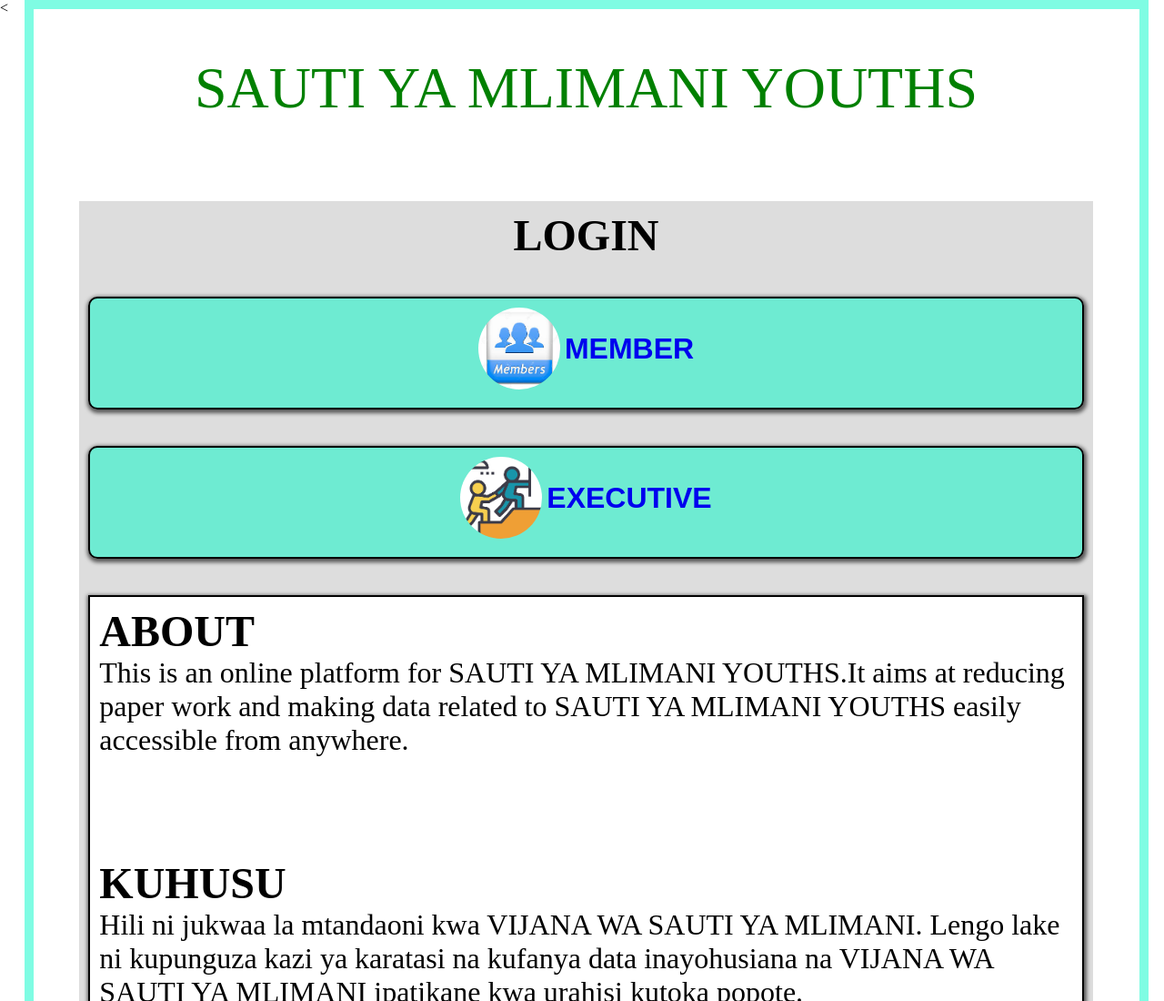
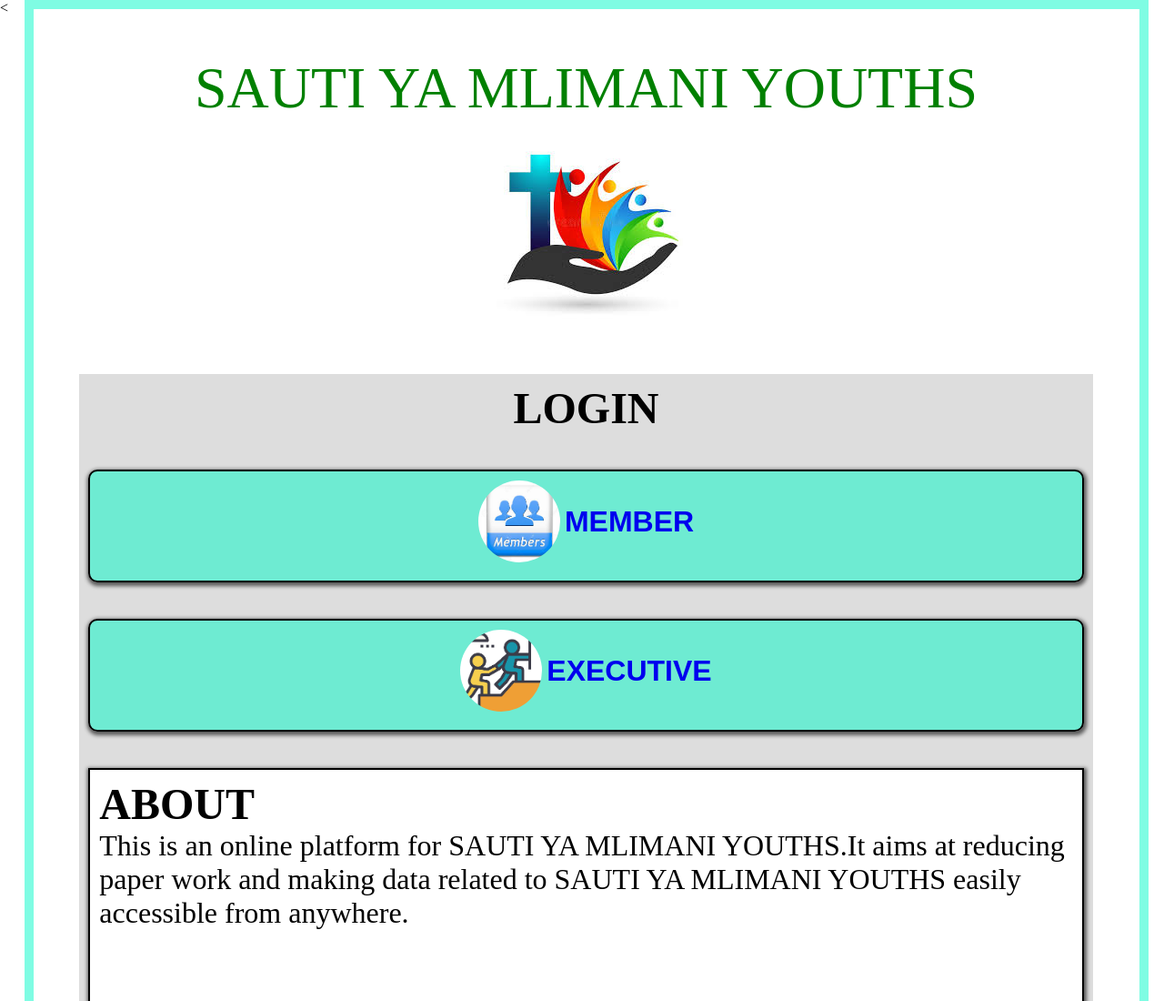
Before and after one commit to sautiyamilimani/church, a plain HTML site: page index.html in a window 1280 px wide. Shown: the top 1100 px of the page at 91% size. Drawn offline with Linux system fonts and the light colour scheme; files whose address does not match are found by name.

Commit message:
Update index.html

```diff
--- a/index.html
+++ b/index.html
@@ -10,7 +10,7 @@
         <div class="content">
             <div class="header">
                 <p class="title">SAUTI YA MLIMANI YOUTHS</p>
-                <img src="images/youths.jpeg" alt="">
+                <img src="youths.jpeg" alt="">
 
             </div>
 
```
